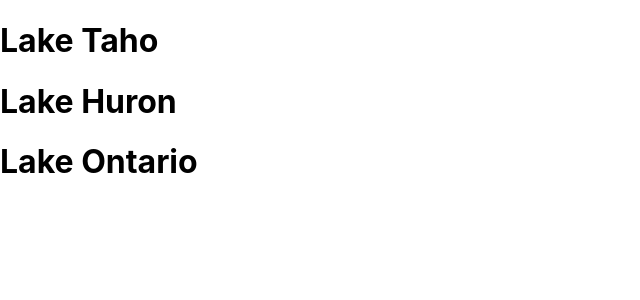
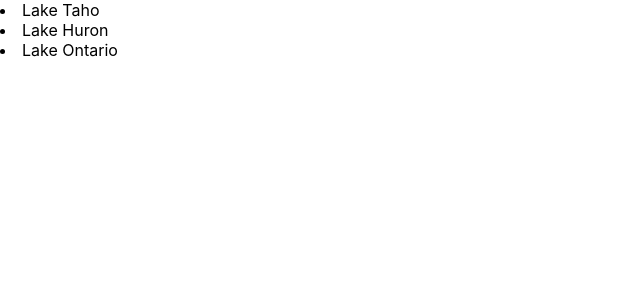
Before and after one commit to DimaBryuhanov/hello-react, a React (Create React App) app: page / in a window 1280 px wide. Shown: the top 300 px of the page, without its empty margins (0-640 px from the left). Built offline with nearby package versions, Linux system fonts and the light colour scheme.

Commit message:
rendering data into a component

```diff
--- a/src/index.js
+++ b/src/index.js
@@ -2,23 +2,23 @@ import React from 'react';
 import ReactDOM from 'react-dom';
 import './index.css';
 
-function Lake (props) {
-  return (
-  <h1>{props.name}</h1>
-  )
-}
+const lakeList = [
+  "Lake Taho",
+  "Lake Huron",
+  "Lake Ontario"
+]
 
-function App() {
+function App(props) {
   return (
     <div>
-      <Lake name="Lake Taho" />
-      <Lake name="Lake Huron" />
-      <Lake name="Lake Ontario" />
+      {props.lakes.map(lake => (
+        <li>{lake}</li>
+      ))}
     </div>
   )
 }
 
 ReactDOM.render(
-  <App />,
+  <App lakes={lakeList}/>,
   document.getElementById('root')
 );
```
